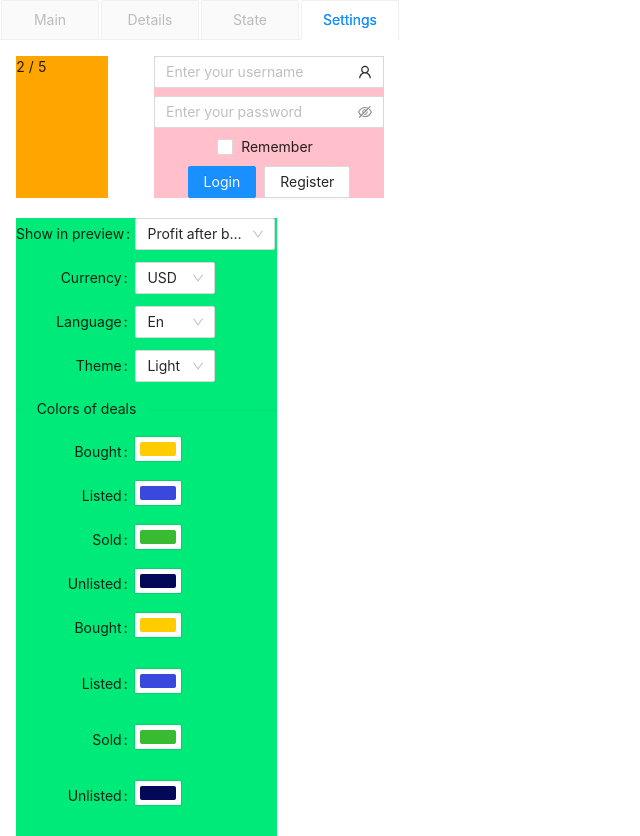
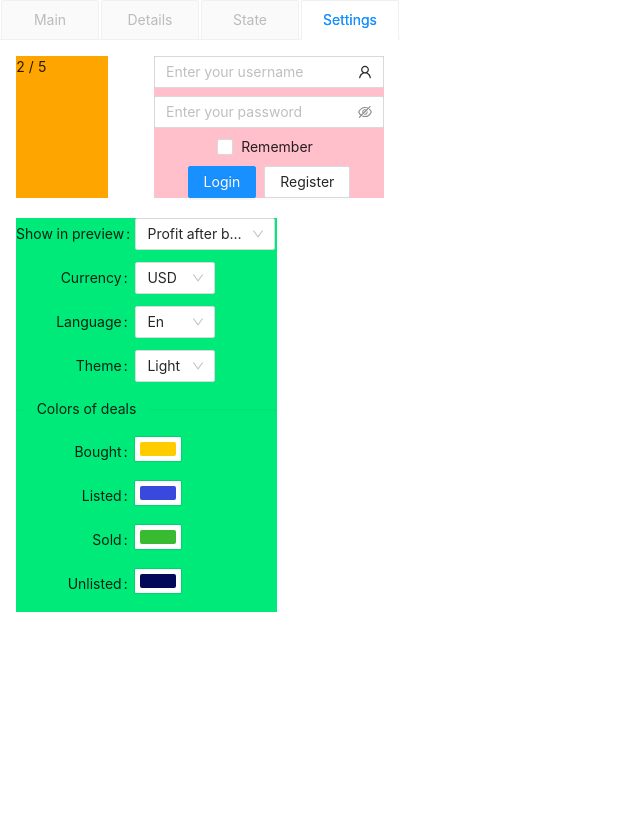
Before and after one commit to victorchilari/popup-sit, a React (Create React App) app: page / in a window 1280 px wide. Shown: the whole page, without its empty margins (0-640 px from the left). After the commit the page ends 800 px from the top, so only its background shows below. Built offline with nearby package versions, Linux system fonts and the light colour scheme.

Commit message:
Remove aditional code

```diff
--- a/src/pages/Settings/SettingsPicker.js
+++ b/src/pages/Settings/SettingsPicker.js
@@ -52,18 +52,6 @@ const SettingsPicker = ({settings, setDealCollor, setUniqueSettings}) => {
 						{...data}
 					/>
 				))}
-				<Form.Item name='bought' label='Bought:'>
-					<ColorPicker color={dealColors.bought} setDealCollor={setDealCollor} />
-				</Form.Item>
-				<Form.Item name='listed' label='Listed:'>
-					<ColorPicker color={dealColors.listed} setDealCollor={setDealCollor} />
-				</Form.Item>
-				<Form.Item name='sold' label='Sold:'>
-					<ColorPicker color={dealColors.sold} setDealCollor={setDealCollor} />
-				</Form.Item>
-				<Form.Item name='unlisted' label='Unlisted:'>
-					<ColorPicker color={dealColors.unlisted} setDealCollor={setDealCollor} />
-				</Form.Item>
 			</Form>
 		</>
 	);
```
